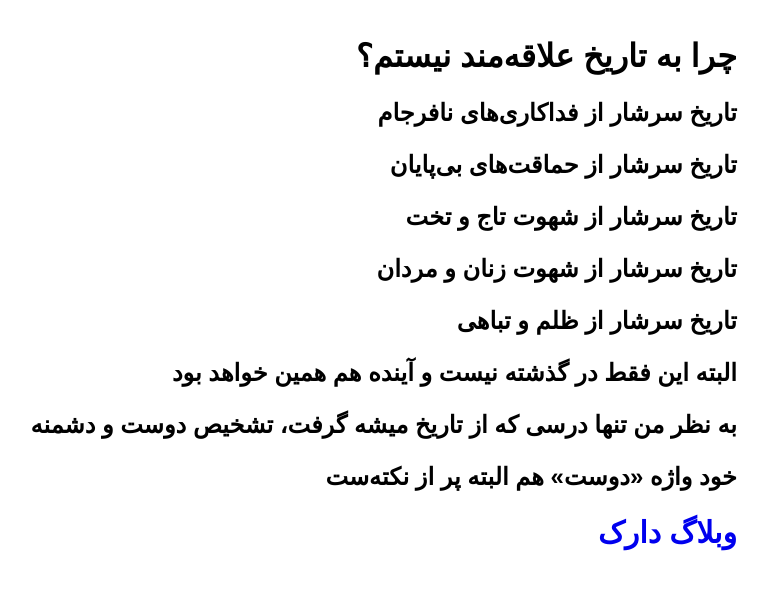
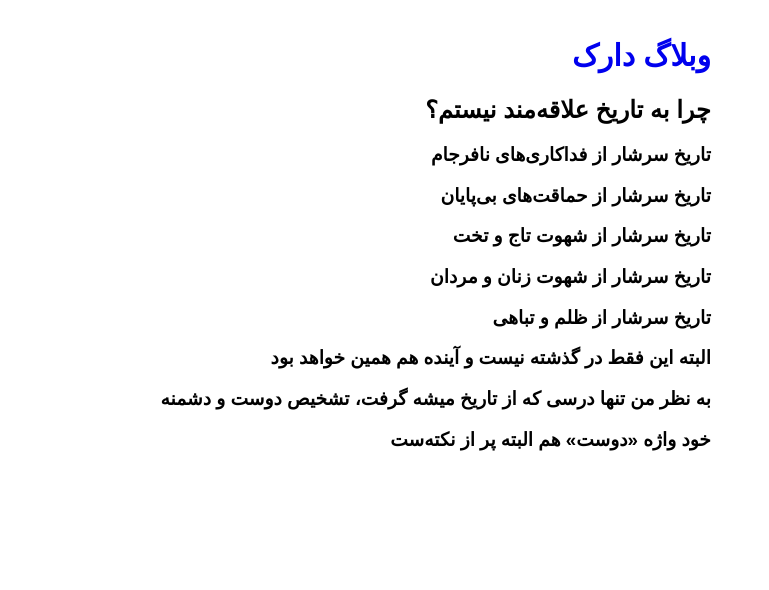
Before and after one commit to darkblog/darkblog.github.io, a Jekyll site: the page built from _posts/2024-7-4-2.md, in a window 1280 px wide. Shown: the top 590 px of the page, without its empty margins (392-1161 px from the left). Built offline with Jekyll 4.4.1, drawn with Linux system fonts in a browser that asks for light colours.

Commit message:
Update post.html

```diff
--- a/_layouts/post.html
+++ b/_layouts/post.html
@@ -10,8 +10,8 @@
 <style>body{font-family:sans-serif;margin:auto;padding:1em;max-width:80ch}a{text-decoration:none;font-size:30px}</style>
 </head>
 <body>
-<h1>{{ page.title }}</h1>
-<h2>{{ content }}</h2>
-<h3><a href="https://darkblog.github.io/">وبلاگ دارک</a></h3>
+<h1><a href="https://darkblog.github.io/">وبلاگ دارک</a></h1>
+<h2>{{ page.title }}</h2>
+<h3>{{ content }}</h3>
 </body>
 </html>
```
